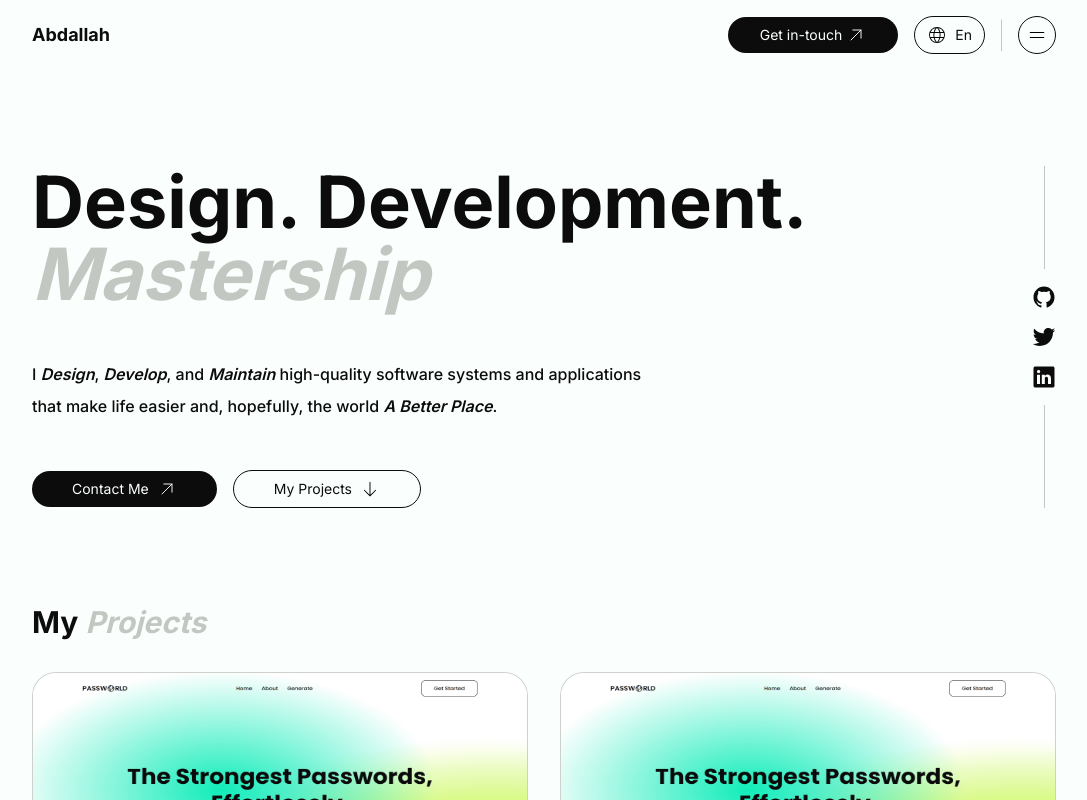
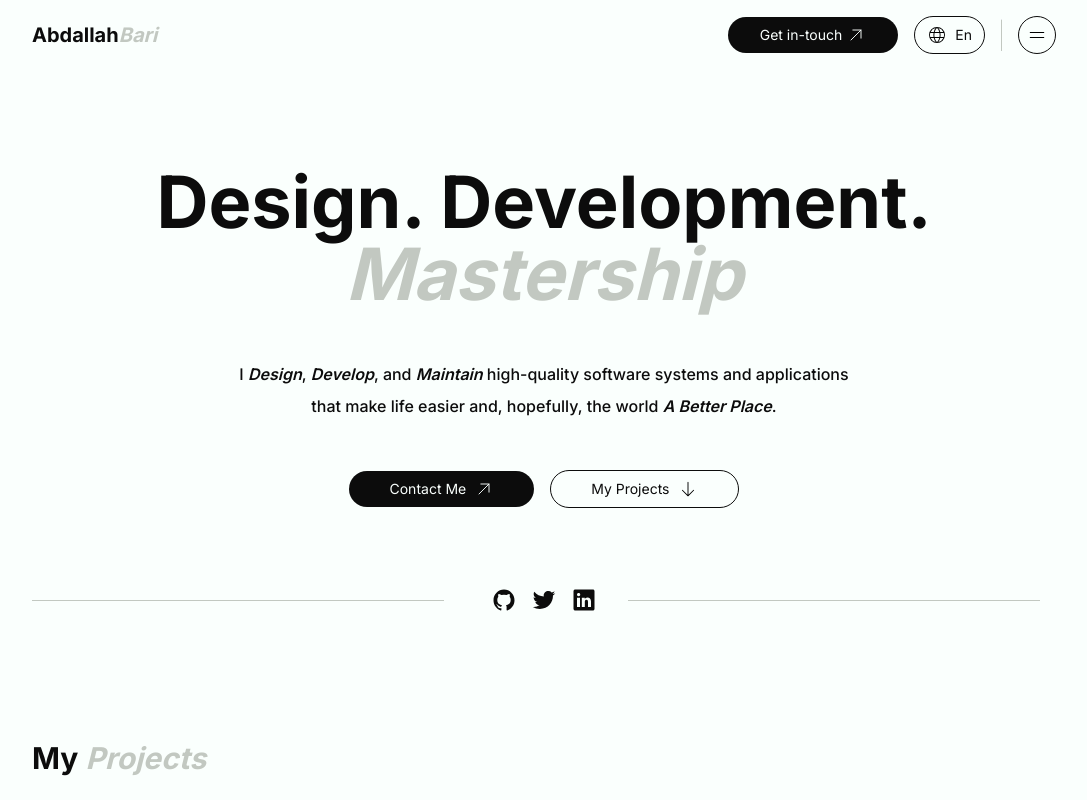
Before and after one commit to Abdallah01win/Portfolio, a Vue app: page / in a window 1280 px wide. Shown: the top 800 px of the page, without its empty margins (96-1183 px from the left). Built offline with nearby package versions, Linux system fonts and the light colour scheme.

Commit message:
redo hero section style

```diff
--- a/src/components/AboutMe.vue
+++ b/src/components/AboutMe.vue
@@ -96,7 +96,7 @@ import PythonLogo from "./icons/PythonLogo.vue";
           <span class="text-myGray-500 italic">Me</span>
         </h2>
         <p class="leading-8 text-base text-myDark-400 mb-2">
-          Hi there, my name is <span class="italic font-semibold">Abdallah Bari</span>, or just Abdo if you like. I'm a
+          Hi there, my name is <span class="italic font-semibold">Abdallah Bari.</span> I'm a
           <span class="italic font-semibold">Self-thought</span> software engineer and full-stack web developer with an
           undying passion for learning and <span class="italic font-semibold">innovation</span>.
         </p>
--- a/src/components/Hero.vue
+++ b/src/components/Hero.vue
@@ -1,45 +1,23 @@
-<script>
+<script setup>
 import ArrowUp from './icons/ArrowUp.vue';
 import ArrowDown from './icons/ArrowDown.vue';
 import GithubLogo from './icons/GithubLogo.vue';
 import LinkedInLogo from './icons/LinkedInLogo.vue';
 import TwitterLogo from './icons/TwitterLogo.vue';
-import { ref, onMounted } from 'vue';
+</script>
 
-export default {
-    components: {
-        ArrowUp,
-        ArrowDown,
-        GithubLogo,
-        LinkedInLogo,
-        TwitterLogo,
-    },
-    setup() {
-
-        const circleTextRef = ref(null);
-        onMounted(() => {
-            if (circleTextRef.value) {
-                circleTextRef.value.innerHTML = circleTextRef.value.innerText
-                    .split("")
-                    .map((char, i) => `<span style="transform:rotate(${i * 8.3}deg); transform-origin:0px 100px;" class="absolute left-[50%]">${char}</span>`)
-                    .join("");
-            }
-        });
-        return {
-            circleTextRef,
-        };
-    }
-}
-
-</script>
 <template>
-    <main class="/hero xl:max-w-[1024px] mx-auto py-24 relative">
-        <div>
-            <div class="text-7xl font-bold">
+    <main class=" xl:max-w-[1024px] mx-auto pt-24 pb-12 relative">
+        <div class="flex flex-col items-center justify-center">
+            <div class="text-7xl font-bold text-center">
                 Design. Development. <span class="text-myGray-500 italic">Mastership</span>
             </div>
-            <p class="xl:max-w-[60%] my-12 leading-8 text-base">
-                I <span class="italic capitalize font-semibold">design</span>, <span class="italic capitalize font-semibold">develop</span>, and <span class="italic capitalize font-semibold">maintain</span> high-quality software systems and applications that make life easier and, hopefully, the world <span class="italic capitalize font-semibold">a better place</span>.
+            <p class="xl:max-w-[60%] my-12 leading-8 text-base text-center">
+                I <span class="italic capitalize font-semibold">design</span>, <span
+                    class="italic capitalize font-semibold">develop</span>, and <span
+                    class="italic capitalize font-semibold">maintain</span> high-quality software systems and applications
+                that make life easier and, hopefully, the world <span class="italic capitalize font-semibold">a better
+                    place</span>.
             </p>
             <div class="flex items-center gap-x-4 font-normal">
                 <button class="rounded-full py-2 px-10 bg-myDark-100 text-myWhite flex items-center gap-x-2">
@@ -56,9 +34,9 @@ export default {
                 </button>
             </div>
         </div>
-        <div class="flex flex-col items-center gap-x-8 w-fit absolute bottom-0 right-0 py-24 h-full">
-            <div class="h-full border-r border-myGray-500 mb-4"></div>
-            <div class="flex flex-col items-center gap-y-4">
+        <div class="flex items-center gap-x-8 w-full py-20 h-full">
+            <div class="w-full border-t border-myGray-500 mr-4"></div>
+            <div class="flex items-center gap-x-4">
                 <div>
                     <a href="https://github.com/Abdallah01win" target="_blank">
                         <GithubLogo class="w-6 fill-myDark-100" />
@@ -75,22 +53,7 @@ export default {
                     </a>
                 </div>
             </div>
-            <div class="h-full border-r border-myGray-500 mt-4"></div>
+            <div class="w-full border-t border-myGray-500 mr-4"></div>
         </div>
     </main>
 </template>
-
-<style scoped>
-
-.hero {
-    background-color: hsla(151, 0%, 100%, 1);
-    background-image:
-        radial-gradient(at 91% 62%, hsla(339, 61%, 76%, 1) 0px, transparent 50%),
-        radial-gradient(at 27% 83%, hsla(194, 61%, 71%, 1) 0px, transparent 50%),
-        radial-gradient(at 98% 90%, hsla(3, 92%, 62%, 1) 0px, transparent 50%),
-        radial-gradient(at 75% 12%, hsla(247, 69%, 69%, 1) 0px, transparent 50%),
-        radial-gradient(at 51% 79%, hsla(265, 90%, 69%, 1) 0px, transparent 50%),
-        radial-gradient(at 0% 65%, hsla(253, 64%, 69%, 1) 0px, transparent 50%),
-        radial-gradient(at 77% 74%, hsla(264, 78%, 78%, 1) 0px, transparent 50%);
-}
-</style>
--- a/src/components/Navigation.vue
+++ b/src/components/Navigation.vue
@@ -25,7 +25,7 @@ export default {
 </script>
 <template>
   <nav class="flex items-center justify-between py-4 xl:max-w-[1024px] mx-auto">
-    <RouterLink to="/" class="font-bold text-lg">Abdallah</RouterLink>
+    <RouterLink to="/" class="font-bold text-xl">Abdallah<span class="text-myGray-500 italic">Bari</span></RouterLink>
 
     <div class="flex items-center /gap-x-4">
       <button class="bg-myDark-100 text-myWhite rounded-full py-2 px-8 mr-4 flex items-center gap-x-1 font-normal">
--- a/src/components/Services.vue
+++ b/src/components/Services.vue
@@ -37,12 +37,7 @@ for (let i = 0; i < services.length; i++) {
 
         <div class="grid grid-cols-2 gap-x-8">
             <div>
-                <p class="leading-8 text-base text-myDark-400 mb-2">In today's fast-paced digital landscape, a captivating
-                    online presence is <span class="italic font-semibold">paramount.</span> I craft exceptional web
-                    solutions that don't just meet your needs but
-                    <span class="italic font-semibold">exceed your expectations.</span>
-                </p>
-                <p class="leading-8 text-base text-myDark-400 mb-2">With
+                <p class="leading-8 text-base text-myDark-400">With
                     a keen understanding of the <span class="italic font-semibold">challenges</span> you face, I offer a
                     suite of services designed to address your
                     needs and deliver <span class="italic font-semibold">results that matter.</span> Harness the power of
@@ -95,4 +90,5 @@ for (let i = 0; i < services.length; i++) {
 .description.show {
     height: fit-content;
     margin-top: 16px;
-}</style>
+}
+</style>
```
